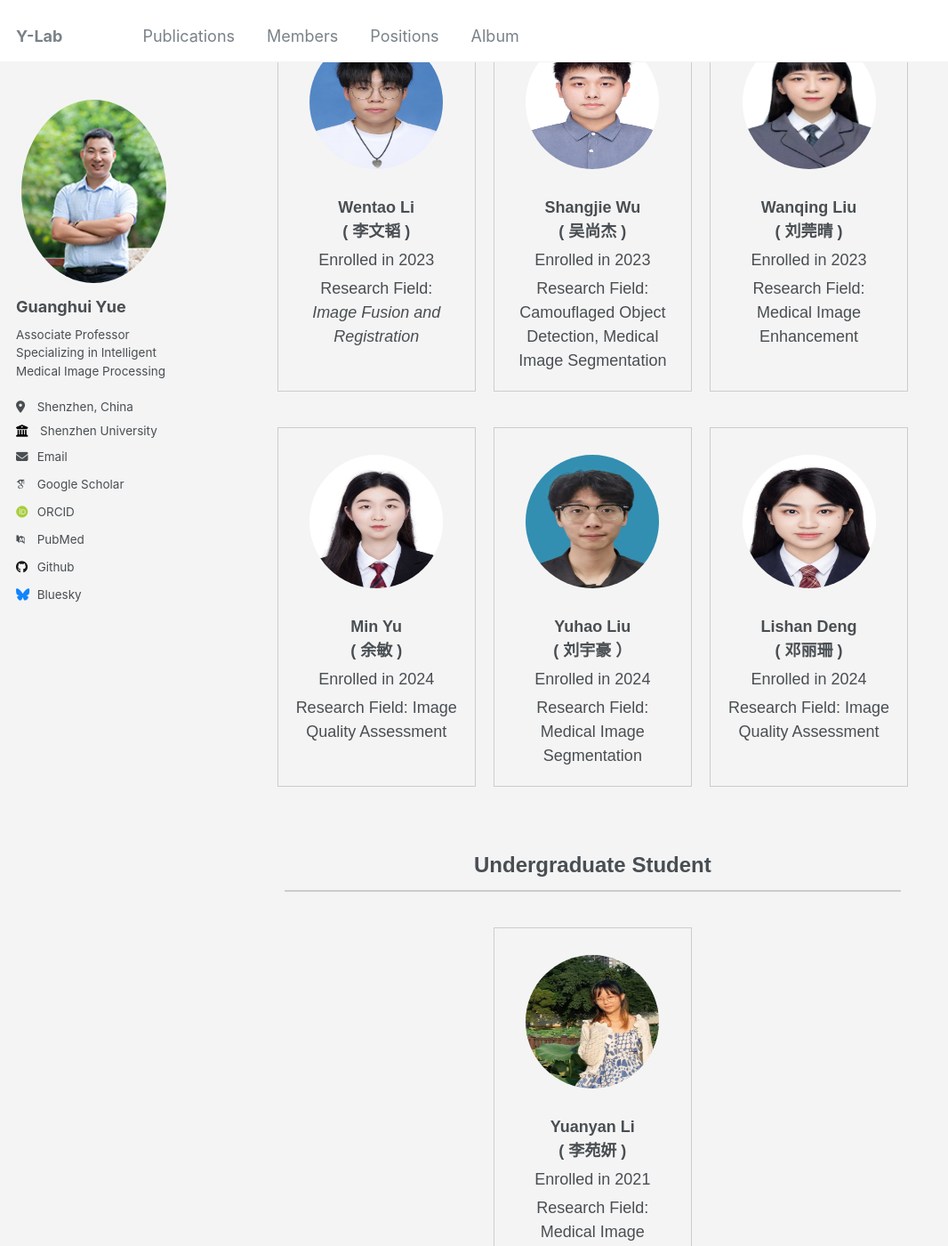
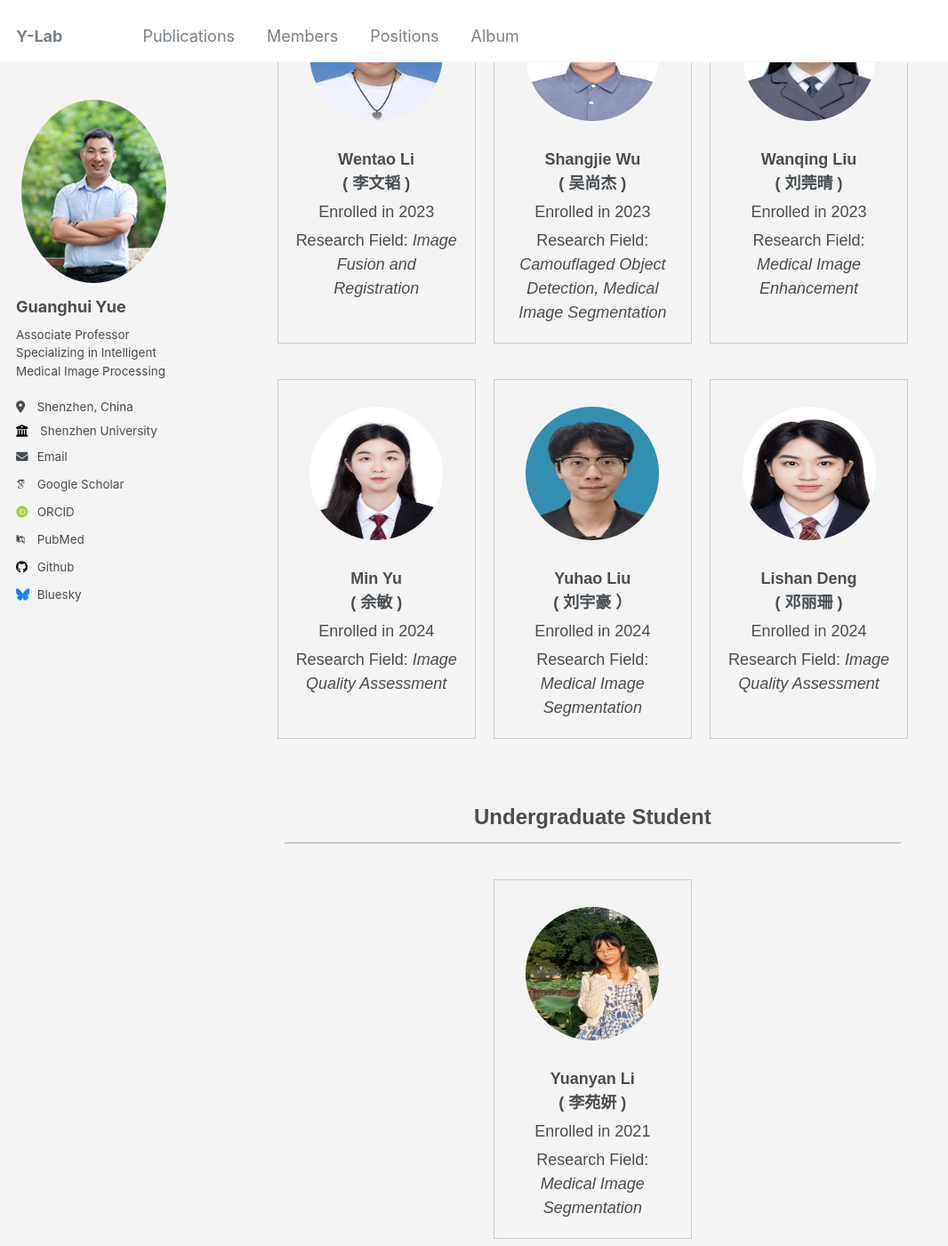
Before and after one commit to Guanghui-Yue/Guanghui-Yue.github.io, a Jekyll site: the page built from _pages/member.md, in a window 1280 px wide and 1400 px high, scrolled down 1290 px. Shown: the whole window at 89% size, without its empty margins (0-1066 px from the left). Built offline with Jekyll 4.4.1, drawn with Linux system fonts in a browser that asks for light colours; some web fonts are replaced; some of the changed text lies outside the part shown.

Commit message:
Update member.md

```diff
--- a/_pages/member.md
+++ b/_pages/member.md
@@ -99,7 +99,7 @@ redirect_from:
     <div class="member-info">
       <div class="member-name">Xizhang Yao <br>( 姚习章 )</div>
       <div class="member-position">Enrolled in 2024</div>
-      <div class="member-interests">Research Field:<br><em>Image Quality Assessment</em></div>
+      <div class="member-interests">Research Field: <em>Image Quality Assessment</em></div>
     </div>
   </div>
 </div>
@@ -113,7 +113,7 @@ redirect_from:
     <div class="member-info">
       <div class="member-name">Lixin Zhang<br>( 张俪馨 )</div>
       <div class="member-position">Enrolled in 2022</div>
-      <div class="member-interests">Research Field:<br><em>Video Quality Assessment and Enhancement</em></div>
+      <div class="member-interests">Research Field: <em>Video Quality Assessment and Enhancement</em></div>
     </div>
   </div>
   <div class="member-box">
@@ -121,7 +121,7 @@ redirect_from:
     <div class="member-info">
       <div class="member-name">Shaoping Zhang<br>( 张绍萍 )</div>
       <div class="member-position">Enrolled in 2022</div>
-      <div class="member-interests">Research Field:<br><em>Image Quality Assessment and Enhancement</em></div>
+      <div class="member-interests">Research Field: <em>Image Quality Assessment and Enhancement</em></div>
     </div>
   </div>
  <div class="member-box">
@@ -129,7 +129,7 @@ redirect_from:
     <div class="member-info">
       <div class="member-name">Mu Yang<br>( 杨沐 )</div>
       <div class="member-position">Enrolled in 2022</div>
-      <div class="member-interests">Research Field:<br><em>Medical Image Segmentation</em></div>
+      <div class="member-interests">Research Field: <em>Medical Image Segmentation</em></div>
     </div>
   </div>
   <!-- New Postgraduate Students -->
@@ -138,7 +138,7 @@ redirect_from:
     <div class="member-info">
       <div class="member-name">Wentao Li<br>( 李文韬 )</div>
       <div class="member-position">Enrolled in 2023</div>
-      <div class="member-interests">Research Field:<br><em>Image Fusion and Registration</em>
+      <div class="member-interests">Research Field: <em>Image Fusion and Registration</em>
 </div>
     </div>
   </div>
@@ -147,7 +147,7 @@ redirect_from:
     <div class="member-info">
       <div class="member-name">Shangjie Wu<br>( 吴尚杰 )</div>
       <div class="member-position">Enrolled in 2023</div>
-      <div class="member-interests">Research Field: Camouflaged Object Detection, Medical Image Segmentation</div>
+      <div class="member-interests">Research Field: <em>Camouflaged Object Detection, Medical Image Segmentation</em></div>
     </div>
   </div>
    <div class="member-box">
@@ -155,7 +155,7 @@ redirect_from:
     <div class="member-info">
       <div class="member-name">Wanqing Liu<br>( 刘莞晴 )</div>
       <div class="member-position">Enrolled in 2023</div>
-      <div class="member-interests">Research Field: Medical Image Enhancement</div>
+      <div class="member-interests">Research Field: <em>Medical Image Enhancement</em></div>
     </div>
   </div>
   <div class="member-box">
@@ -163,7 +163,7 @@ redirect_from:
     <div class="member-info">
       <div class="member-name">Min Yu<br>( 余敏 )</div>
       <div class="member-position">Enrolled in 2024</div>
-      <div class="member-interests">Research Field: Image Quality Assessment</div>
+      <div class="member-interests">Research Field: <em>Image Quality Assessment</em></div>
     </div>
   </div>
   <div class="member-box">
@@ -171,7 +171,7 @@ redirect_from:
     <div class="member-info">
       <div class="member-name">Yuhao Liu<br>( 刘宇豪 ）</div>
       <div class="member-position">Enrolled in 2024</div>
-      <div class="member-interests">Research Field: Medical Image Segmentation</div>
+      <div class="member-interests">Research Field: <em>Medical Image Segmentation</em></div>
     </div>
   </div>
    <div class="member-box">
@@ -179,7 +179,7 @@ redirect_from:
     <div class="member-info">
       <div class="member-name">Lishan Deng<br>( 邓丽珊 )</div>
       <div class="member-position">Enrolled in 2024</div>
-      <div class="member-interests">Research Field: Image Quality Assessment</div>
+      <div class="member-interests">Research Field: <em>Image Quality Assessment</em></div>
     </div>
   </div>
   </div>
@@ -191,7 +191,7 @@ redirect_from:
     <div class="member-info">
       <div class="member-name">Yuanyan Li<br>( 李苑妍 )</div>
       <div class="member-position">Enrolled in 2021</div>
-      <div class="member-interests">Research Field: Medical Image Segmentation</div>
+      <div class="member-interests">Research Field: <em>Medical Image Segmentation</em></div>
     </div>
   </div>
   </div>
@@ -206,7 +206,7 @@ redirect_from:
     <div class="member-info">
       <div class="member-name">Songbai Tan<br>( 谭松柏 )</div>
       <div class="member-position">Enrolled in 2022</div>
-      <div class="member-interests">Research Field: Image Quality Assessment</div>
+      <div class="member-interests">Research Field: <em>Image Quality Assessment</em></div>
     </div>
   </div>
   <div class="member-box">
@@ -214,7 +214,7 @@ redirect_from:
     <div class="member-info">
       <div class="member-name">Longqi Song<br>( 宋龙琦 )</div>
       <div class="member-position">Enrolled in 2023</div>
-      <div class="member-interests">Research Field: Image Quality Assessment</div>
+      <div class="member-interests">Research Field: <em>Image Quality Assessment</em></div>
     </div>
   </div>
   <!-- Add more members as needed -->
```
